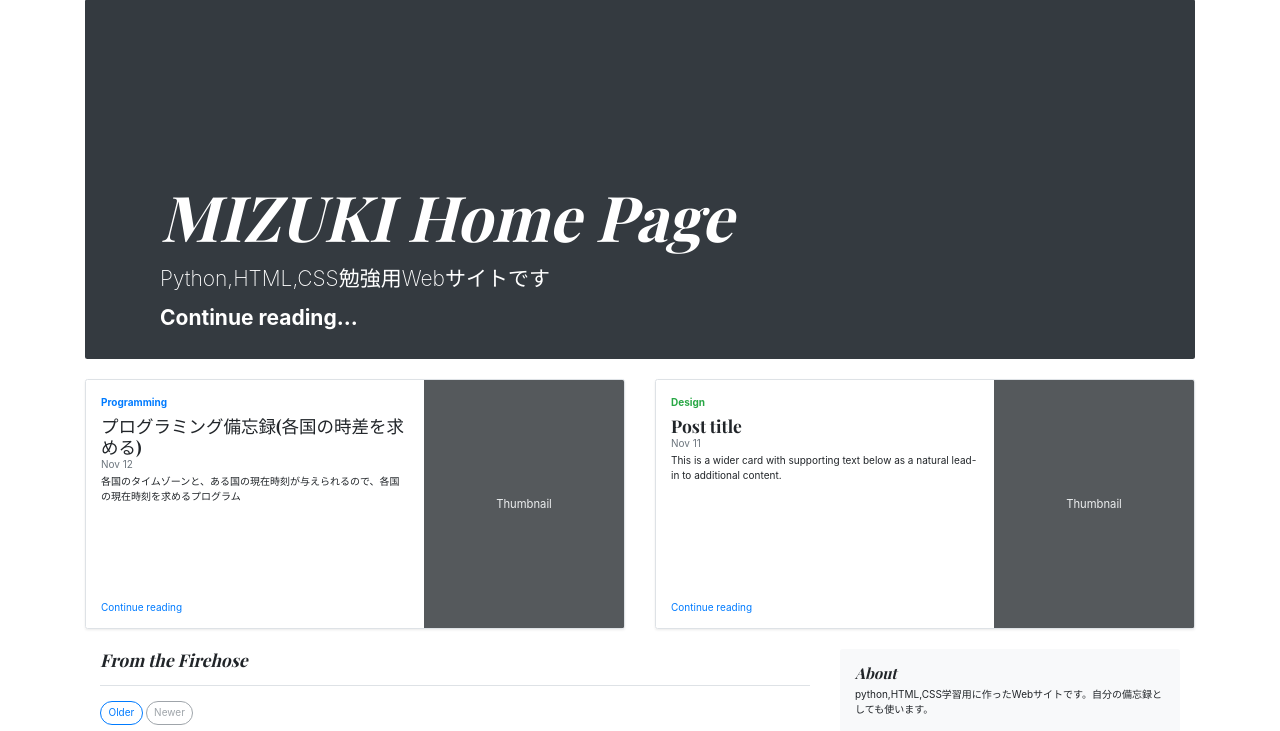
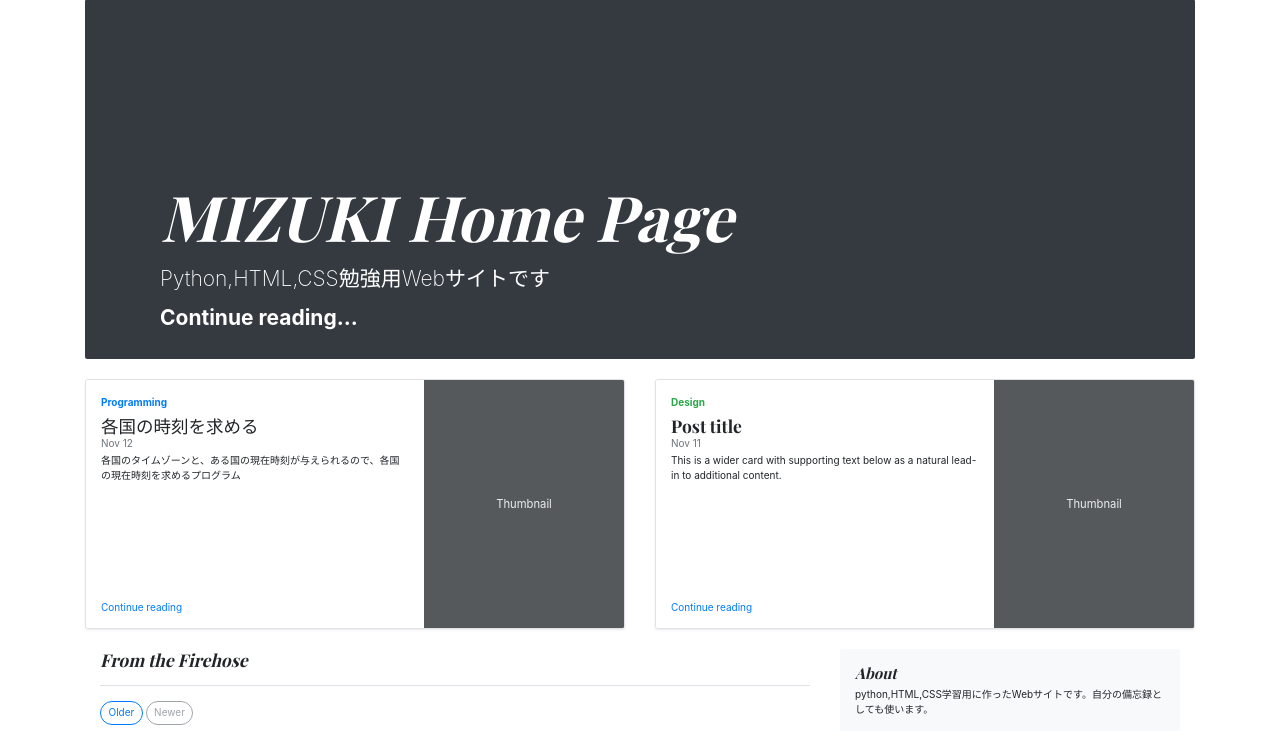
Before and after one commit to itmmz/blog-second, a Django app: page / in a window 1280 px wide. Shown: the part 116-847 px from the top of the page. Run offline with Django 3.2, Linux system fonts and the light colour scheme; data that the repository does not hold is empty; some libraries are stand-ins or nearby versions.

Commit message:
side-bar modified

```diff
--- a/blog/templates/blog/base.html
+++ b/blog/templates/blog/base.html
@@ -94,7 +94,7 @@
         <div class="row no-gutters border rounded overflow-hidden flex-md-row mb-4 shadow-sm h-md-250 position-relative">
           <div class="col p-4 d-flex flex-column position-static">
             <strong class="d-inline-block mb-2 text-primary">Programming</strong>
-            <h3 class="mb-0">プログラミング備忘録(各国の時差を求める)</h3>
+            <h3 class="mb-0">各国の時刻を求める</h3>
             <div class="mb-1 text-muted">Nov 12</div>
             <p class="card-text mb-auto">各国のタイムゾーンと、ある国の現在時刻が与えられるので、各国の現在時刻を求めるプログラム</p>
             <a href="{% url 'post_detail' pk=3 %}" class="stretched-link">Continue reading</a>
```
